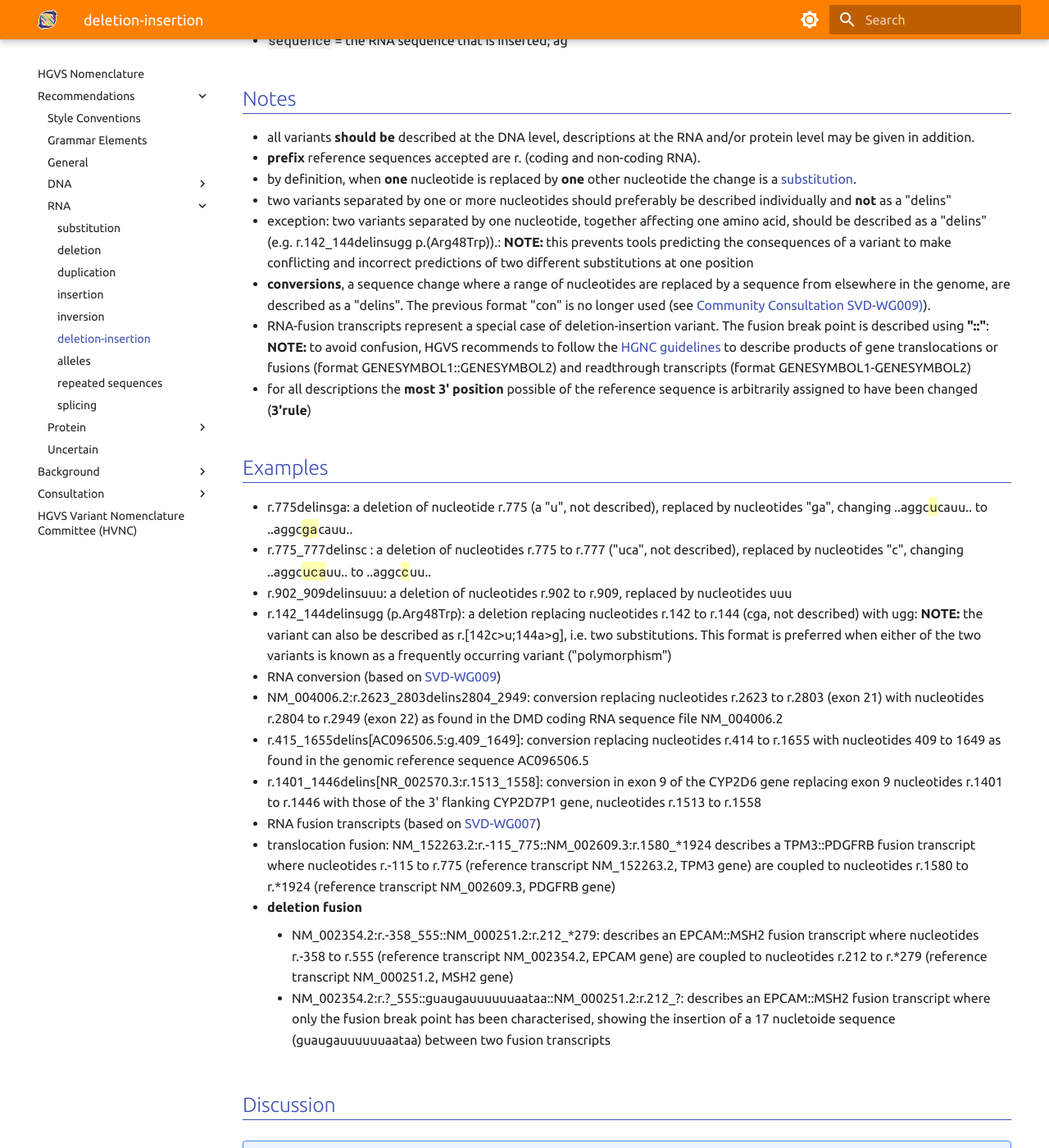
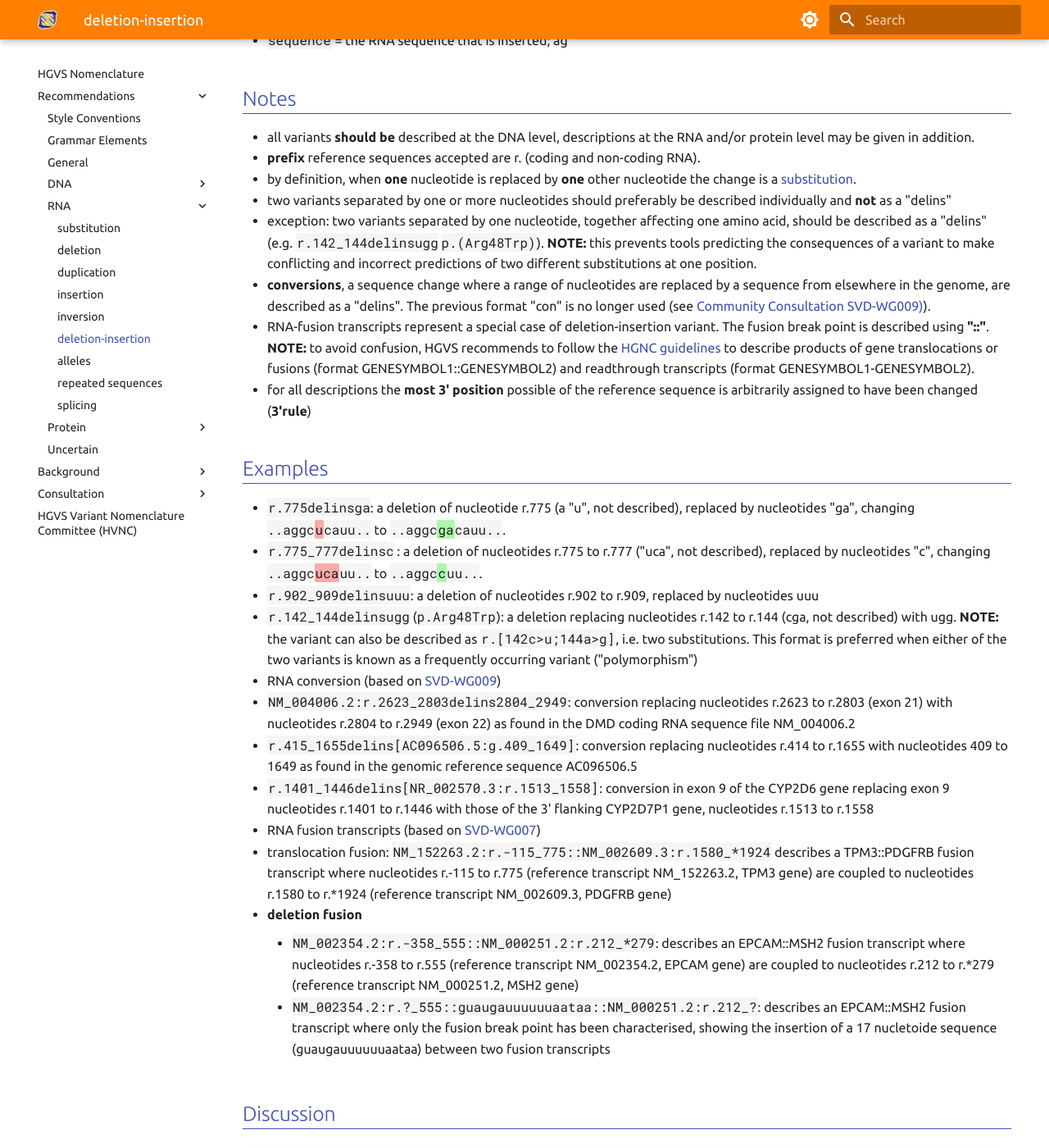
Before and after one commit to HGVSnomenclature/hgvs-nomenclature, an MkDocs documentation site: the page built from docs/recommendations/RNA/delins.md, in a window 1280 px wide and 1400 px high, scrolled down 508 px. Shown: the whole window at 82% size. Built offline with MkDocs 1.6.1 and Material for MkDocs 9.7.7, drawn with Linux system fonts in a browser that asks for light colours; some of the changed text lies outside the part shown.

Commit message:
Update the formatting of the RNA delins page.

```diff
--- a/docs/recommendations/RNA/delins.md
+++ b/docs/recommendations/RNA/delins.md
@@ -22,26 +22,26 @@ bin/pull-syntax -f docs/syntax.yaml rna.delins
 - **prefix** reference sequences accepted are r. (coding and non-coding RNA).
 - by definition, when **one** nucleotide is replaced by **one** other nucleotide the change is a [substitution](substitution.md).
 - two variants separated by one or more nucleotides should preferably be described individually and **not** as a "delins"
-  - exception: two variants separated by one nucleotide, together affecting one amino acid, should be described as a "delins" (e.g. r.142_144delinsugg p.(Arg48Trp)).: **NOTE:** this prevents tools predicting the consequences of a variant to make conflicting and incorrect predictions of two different substitutions at one position
+  - exception: two variants separated by one nucleotide, together affecting one amino acid, should be described as a "delins" (e.g. `r.142_144delinsugg` `p.(Arg48Trp)`). **NOTE:** this prevents tools predicting the consequences of a variant to make conflicting and incorrect predictions of two different substitutions at one position.
   - **conversions**, a sequence change where a range of nucleotides are replaced by a sequence from elsewhere in the genome, are described as a "delins". The previous format "con" is no longer used (see [Community Consultation SVD-WG009)](../../consultation/SVD-WG009.md)).
-- RNA-fusion transcripts represent a special case of deletion-insertion variant. The fusion break point is described using **"::"**: **NOTE:** to avoid confusion, HGVS recommends to follow the [HGNC guidelines](https://www.genenames.org/about/guidelines/) to describe products of gene translocations or fusions (format GENESYMBOL1::GENESYMBOL2) and readthrough transcripts (format GENESYMBOL1-GENESYMBOL2)
+- RNA-fusion transcripts represent a special case of deletion-insertion variant. The fusion break point is described using **"::"**. **NOTE:** to avoid confusion, HGVS recommends to follow the [HGNC guidelines](https://www.genenames.org/about/guidelines/) to describe products of gene translocations or fusions (format GENESYMBOL1::GENESYMBOL2) and readthrough transcripts (format GENESYMBOL1-GENESYMBOL2).
 - for all descriptions the **most 3' position** possible of the reference sequence is arbitrarily assigned to have been changed (**3'rule**)
 
 ## Examples
 
-- r.775delinsga: a deletion of nucleotide r.775 (a "u", not described), replaced by nucleotides "ga", changing ..aggc<code class="spot1">u</code>cauu.. to ..aggc<code class="spot1">ga</code>cauu..
-- r.775_777delinsc : a deletion of nucleotides r.775 to r.777 ("uca", not described), replaced by nucleotides "c", changing ..aggc<code class="spot1">uca</code>uu.. to ..aggc<code class="spot1">c</code>uu..
-- r.902_909delinsuuu: a deletion of nucleotides r.902 to r.909, replaced by nucleotides uuu
-- r.142_144delinsugg (p.Arg48Trp): a deletion replacing nucleotides r.142 to r.144 (cga, not described) with ugg: **NOTE:** the variant can also be described as r.[142c>u;144a>g], i.e. two substitutions. This format is preferred when either of the two variants is known as a frequently occurring variant ("polymorphism")
+- `r.775delinsga`: a deletion of nucleotide r.775 (a "u", not described), replaced by nucleotides "ga", changing <code>..aggc<code class="del">u</code>cauu..</code> to <code>..aggc<code class="ins">ga</code>cauu..</code>.
+- `r.775_777delinsc` : a deletion of nucleotides r.775 to r.777 ("uca", not described), replaced by nucleotides "c", changing <code>..aggc<code class="del">uca</code>uu..</code> to <code>..aggc<code class="ins">c</code>uu..</code>.
+- `r.902_909delinsuuu`: a deletion of nucleotides r.902 to r.909, replaced by nucleotides uuu
+- `r.142_144delinsugg` (`p.Arg48Trp`): a deletion replacing nucleotides r.142 to r.144 (cga, not described) with ugg. **NOTE:** the variant can also be described as `r.[142c>u;144a>g]`, i.e. two substitutions. This format is preferred when either of the two variants is known as a frequently occurring variant ("polymorphism")
 - RNA conversion (based on [SVD-WG009](../../consultation/SVD-WG009.md))
-  - NM_004006.2:r.2623_2803delins2804_2949: conversion replacing nucleotides r.2623 to r.2803 (exon 21) with nucleotides r.2804 to r.2949 (exon 22) as found in the DMD coding RNA sequence file NM_004006.2
-  - r.415_1655delins[AC096506.5:g.409\_1649]: conversion replacing nucleotides r.414 to r.1655 with nucleotides 409 to 1649 as found in the genomic reference sequence AC096506.5
-  - r.1401_1446delins[NR\_002570.3:r.1513\_1558]: conversion in exon 9 of the CYP2D6 gene replacing exon 9 nucleotides r.1401 to r.1446 with those of the 3' flanking CYP2D7P1 gene, nucleotides r.1513 to r.1558
+  - `NM_004006.2:r.2623_2803delins2804_2949`: conversion replacing nucleotides r.2623 to r.2803 (exon 21) with nucleotides r.2804 to r.2949 (exon 22) as found in the DMD coding RNA sequence file NM_004006.2
+  - `r.415_1655delins[AC096506.5:g.409_1649]`: conversion replacing nucleotides r.414 to r.1655 with nucleotides 409 to 1649 as found in the genomic reference sequence AC096506.5
+  - `r.1401_1446delins[NR_002570.3:r.1513_1558]`: conversion in exon 9 of the CYP2D6 gene replacing exon 9 nucleotides r.1401 to r.1446 with those of the 3' flanking CYP2D7P1 gene, nucleotides r.1513 to r.1558
 - RNA fusion transcripts (based on [SVD-WG007](../../consultation/SVD-WG007.md))
-  - translocation fusion: NM_152263.2:r.-115_775::NM_002609.3:r.1580\_\*1924 describes a TPM3::PDGFRB fusion transcript where nucleotides r.-115 to r.775 (reference transcript NM_152263.2, TPM3 gene) are coupled to nucleotides r.1580 to r.\*1924 (reference transcript NM_002609.3, PDGFRB gene)
+  - translocation fusion: `NM_152263.2:r.-115_775::NM_002609.3:r.1580_*1924` describes a TPM3::PDGFRB fusion transcript where nucleotides r.-115 to r.775 (reference transcript NM_152263.2, TPM3 gene) are coupled to nucleotides r.1580 to r.\*1924 (reference transcript NM_002609.3, PDGFRB gene)
   - **deletion fusion**
-    - NM_002354.2:r.-358_555::NM_000251.2:r.212\_\*279: describes an EPCAM::MSH2 fusion transcript where nucleotides r.-358 to r.555 (reference transcript NM_002354.2, EPCAM gene) are coupled to nucleotides r.212 to r.\*279 (reference transcript NM_000251.2, MSH2 gene)
-    - NM_002354.2:r.?\_555::guaugauuuuuuaataa::NM_000251.2:r.212\_?: describes an EPCAM::MSH2 fusion transcript where only the fusion break point has been characterised, showing the insertion of a 17 nucletoide sequence (guaugauuuuuuaataa) between two fusion transcripts
+    - `NM_002354.2:r.-358_555::NM_000251.2:r.212_*279`: describes an EPCAM::MSH2 fusion transcript where nucleotides r.-358 to r.555 (reference transcript NM_002354.2, EPCAM gene) are coupled to nucleotides r.212 to r.\*279 (reference transcript NM_000251.2, MSH2 gene)
+    - `NM_002354.2:r.?_555::guaugauuuuuuaataa::NM_000251.2:r.212_?`: describes an EPCAM::MSH2 fusion transcript where only the fusion break point has been characterised, showing the insertion of a 17 nucletoide sequence (guaugauuuuuuaataa) between two fusion transcripts
 
 ## Discussion
 
@@ -49,10 +49,10 @@ bin/pull-syntax -f docs/syntax.yaml rna.delins
 
     The term "indel" is not used in HGVS nomenclature (see [Glossary](../../background/glossary.md). The term is confusing, having different meanings in different disciplines.
 
-!!! note "Can I describe a "gc" to "ug" variant as a dinucleotide substitution (r.4gc>ug)?"
+!!! note "Can I describe a "gc" to "ug" variant as a dinucleotide substitution (<code class="invalid">r.4gc>ug</code>)?"
 
-    No this is not allowed. By definition a substitution changes **one** nucleotide into **one** other nucleotide (see [Substitution](http://www.HGVS.org/varnomen/recommendations/RNA/variant/substitution/)). The change "augu<code class="spot1">gc</code>ca" to 'augu<code class="spot1">ug</code>ca" should be described as r.5_6delinsug, i.e. a deletion/insertion (indel).
+    No this is not allowed. By definition a substitution changes **one** nucleotide into **one** other nucleotide (see [Substitution](http://www.HGVS.org/varnomen/recommendations/RNA/variant/substitution/)). The change <code>augu<code class="del">gc</code>ca</code> to <code>augu<code class="ins">ug</code>ca</code> should be described as `r.5_6delinsug`, i.e. a deletion/insertion (indel).
 
-!!! note "The BRCA1 coding RNA reference sequence from position r.2074 to r.2080 is ..caugaca.. A variant frequently found in the population is ..cau<code class="spot1">a</code>aca.. (r.2077g>a). In a patient I found the sequence ..cau<code class="spot1">a ua</code>aca.. Can I describe this variant as r.[2077g>a;2077_2078insua]?"
+!!! note "The BRCA1 coding RNA reference sequence from position r.2074 to r.2080 is `caugaca`. A variant frequently found in the population is <code>cau<code class="sub">a</code>aca</code> (`r.2077g>a`). In a patient I found the sequence <code>cau<code class="sub">a</code><code class="ins">ua</code>aca</code>. Can I describe this variant as <code class="invalid">r.[2077g>a;2077_2078insua]</code>?"
 
-    The shortest description of this variant is r.2077delinsaua. However, since the variant is likely a combination of two other variants it is acceptable to describe it as r.[2077g>a;2077_2078insua].
+    The shortest description of this variant is `r.2077delinsaua`. However, since the variant is likely a combination of two other variants it is acceptable to describe it as <code class="invalid">r.[2077g>a;2077_2078insua]</code>.
```
